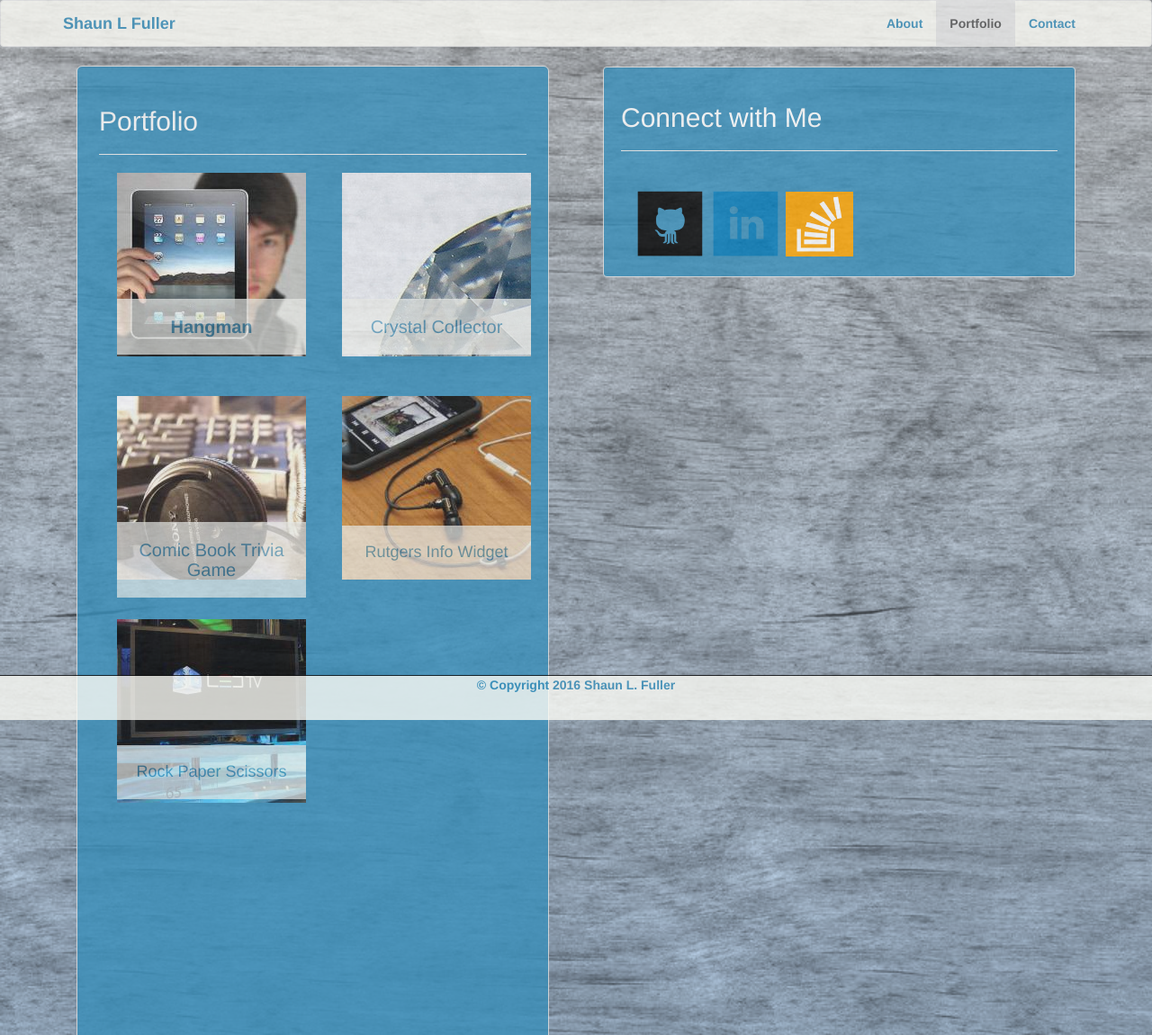
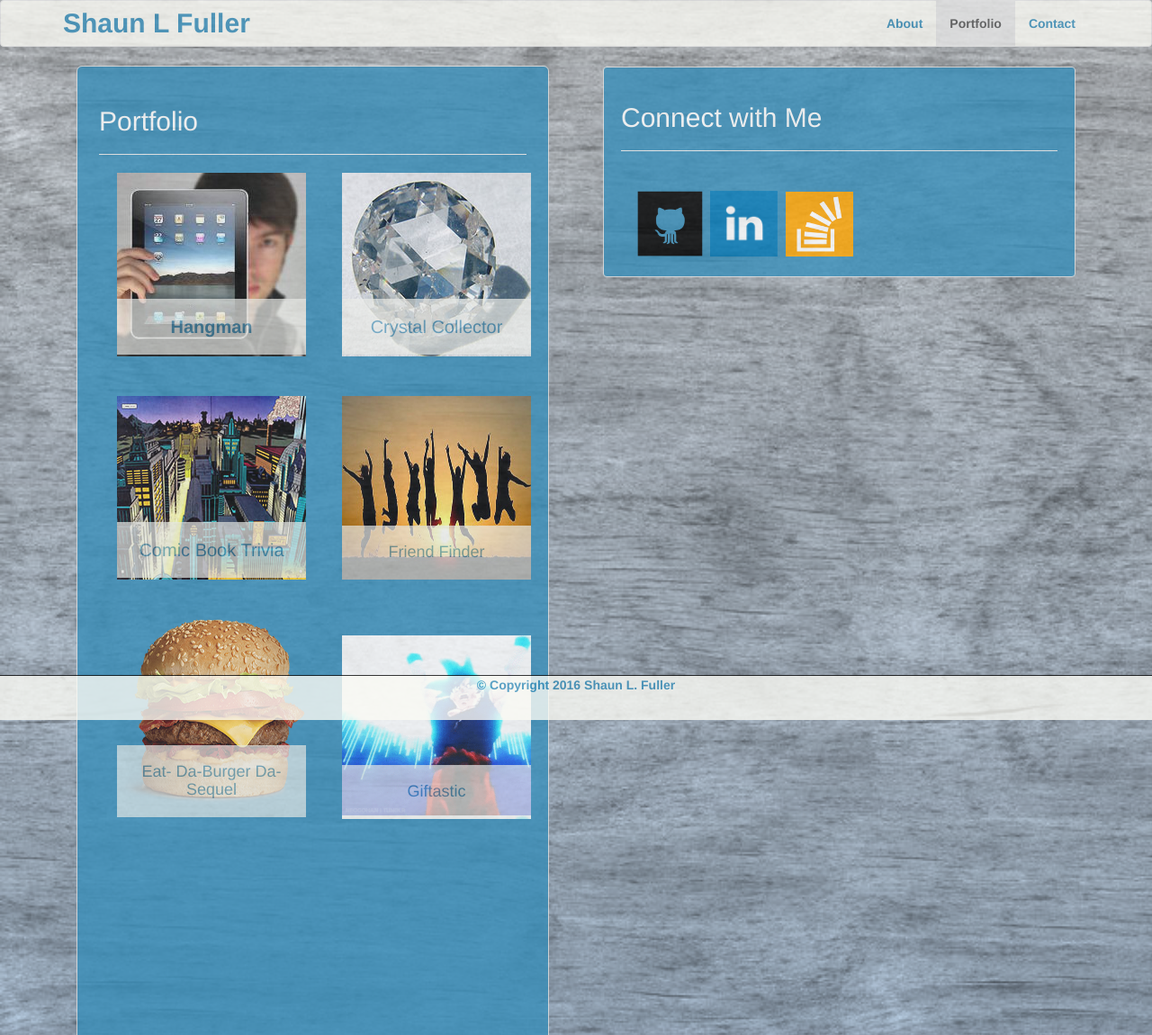
Before and after one commit to fullers/PortfolioV2, a PHP site: page /portfolio.html in a window 1280 px wide. Shown: the top 1150 px of the page at 90% size. Run offline with PHP 8.4, Linux system fonts and the light colour scheme.

Commit message:
update portfolio links

```diff
--- a/assets/css/style.css
+++ b/assets/css/style.css
@@ -12,18 +12,11 @@ body {
 
 .navbar-default .navbar-brand {
 	color: #398FBA;
+	font-size: 30px;
 }
 .navbar-default .navbar-nav>li>a {
 	color: #398FBA;
 }
-
-/*#backgrndwell .well {
-	background-image: transparent !important;
-	background-color: #ffffff !important;
-	color: #ffffff;
-	opacity: .9;
-    float: bottom;
-}*/
 
 .well {
 	background-image: transparent !important;
@@ -45,12 +38,22 @@ body {
 
 .img-size {
 	display: inline-block;
+}
+
+#img-github {
 	width: 80px;
 	height: 80px;
 	margin-top: 20px;
 }
+
+#img-linkedin {
+	width: 75px;
+	height: 73px;
+	margin-top: 20px;
+	margin-right: 5px;
+}
+
 #img-stackoverflow {
-
 	width: 75px;
 	height: 72px;
 	margin-top: 22px;
@@ -104,7 +107,7 @@ body {
 }
 
 .img-triviagame {
-	background-image: url("../images/technics-q-c-210-204-6.jpg");
+	background-image: url("../images/cbcity.jpg");
     width: 210px;
     height: 204px;
     margin-left: 20px;
@@ -122,8 +125,8 @@ body {
 	top: 140px;
 }
 
-.img-widget {
-	background-image: url("../images/technics-q-c-210-204-7.jpg");
+.img-ffind {
+	background-image: url("../images/friends.jpg");
     width: 210px;
     height: 204px;
     margin-left: 20px;
@@ -132,7 +135,7 @@ body {
     right: -250px;
 }
 
-#fig-widget {
+#fig-ffind {
 	/*background: #1995dc;*/
 	text-align: center;
 	/*color: #ffffff;*/
@@ -142,8 +145,8 @@ body {
 	top: 144px;
 }
 
-.img-rps {
-	background-image: url("../images/technics-q-c-210-204-9.jpg");
+.img-eat {
+	background-image: url("../images/burger.png");
     width: 210px;
     height: 204px;
     margin-left: 20px;
@@ -151,7 +154,7 @@ body {
     top: -320px;
 }
 
-#fig-rps {
+#fig-eat {
 	/*background: #1995dc;*/
 	text-align: center;
 	/*color: #ffffff;*/
@@ -159,6 +162,26 @@ body {
 	padding: 20px;
 	position: relative;
 	top: 140px;
+}
+
+.img-gift {
+	background-image: url("../images/200.gif");
+    width: 210px;
+    height: 204px;
+    margin-left: 20px;
+    position: relative;
+    top: -506px;
+    right: -250px;
+}
+
+#fig-gift {
+	/*background: #1995dc;*/
+	text-align: center;
+	/*color: #ffffff;*/
+	font-size: 18px;
+	padding: 20px;
+	position: relative;
+	top: 144px;
 }
 
 /* End of CSS for Portfolio*/
--- a/contact.html
+++ b/contact.html
@@ -85,7 +85,7 @@
                     <div class="col-md-12">
                     <aside class="container-fluid">
                         <a href="http://github.com/fullers" target="_blank"><img class="img-size" id="img-github" src="assets/images/github_square_black.png" alt="Github.com"></a>
-                        <a href="https://www.linkedin.com/in/shaun-fuller-593837b4" target="_blank"><img class="img-size" id="img-linkedin" src="assets/images/linkedin_square.png" alt="Linkedin.com"></a>
+                        <a href="https://www.linkedin.com/in/shaun-fuller-593837b4" target="_blank"><img class="img-size" id="img-linkedin" src="assets/images/linkedin_square_white.png" alt="Linkedin.com"></a>
                         <a href="http://stackoverflow.com/users/6586971/shaun-fuller" target="_blank" ><img class="img-size" id="img-stackoverflow" src="assets/images/stackoverflow.png" alt="stackoverflow.com"></a>
                     </aside>
                     </div>
--- a/portfolio.html
+++ b/portfolio.html
@@ -52,20 +52,23 @@
         		        <h2>Portfolio<h2>
             	        <hr id="hr-maincontent">
                         <div class="img-hangman">
-                			<figure id="fig-hangman">Hangman</figure>
+                			<a href="fullers-week-3-game.herokuapp.com"><figure id="fig-hangman">Hangman</figure></a>
                 		</div>
                 		<div class="img-rpggame">
                 			<a href="http://fullers-week-4-game.herokuapp.com/CrystalsCollector/index.html" target="_blank"><figure id="fig-rpggame">Crystal Collector</figure></a>
                 		</div>
                 		<div class="img-triviagame">
-                			<figure id="fig-triviagame">Comic Book Trivia Game</figure>
+                			<a href=""><figure id="fig-triviagame">Comic Book Trivia</figure></a>
                 		</div>
-                		<div class="img-widget">
-                			<figure id="fig-widget">Rutgers Info Widget</figure>
+                		<div class="img-ffind">
+                			<a href="http://fullers-friendfinder.herokuapp.com"><figure id="fig-ffind">Friend Finder</figure></a>
                 		</div>
-                		<div class="img-rps">
-                			<figure id="fig-rps">Rock Paper Scissors</figure>
+                		<div class="img-eat">
+                			<a href="http://fullers-sequelizedburger.herokuapp.com"><figure id="fig-eat">Eat- Da-Burger Da-Sequel</figure></a>
                 		</div>
+                        <div class="img-gift">
+                            <a href="http://fullers-giftastic.herokuapp.com"><figure id="fig-gift">Giftastic</figure></a>
+                        </div>
                     </h2>
         	        </section>
              </div>
@@ -83,7 +86,7 @@
                 <div class="col-md-12">
                 <aside class="container-fluid">
                     <a href="http://github.com/fullers" target="_blank"><img class="img-size" id="img-github" src="assets/images/github_square_black.png" alt="Github.com"></a>
-                    <a href="https://www.linkedin.com/in/shaun-fuller-593837b4" target="_blank"><img class="img-size" id="img-linkedin" src="assets/images/linkedin_square.png" alt="Linkedin.com"></a>
+                    <a href="https://www.linkedin.com/in/shaun-fuller-593837b4" target="_blank"><img class="img-size" id="img-linkedin" src="assets/images/linkedin_square_white.png" alt="Linkedin.com"></a>
                     <a href="http://stackoverflow.com/users/6586971/shaun-fuller" target="_blank" ><img class="img-size" id="img-stackoverflow" src="assets/images/stackoverflow.png" alt="stackoverflow.com"></a>
                 </aside>
                 </div>
```
Also changed, not shown: index.html (+2 -6 lines), assets/images/200.gif (added), assets/images/burger.png (added), assets/images/cbcity.jpg (added), assets/images/clearcrystal.jpg, assets/images/friends.jpg (added), assets/images/linkedin_square_white.png (added).
